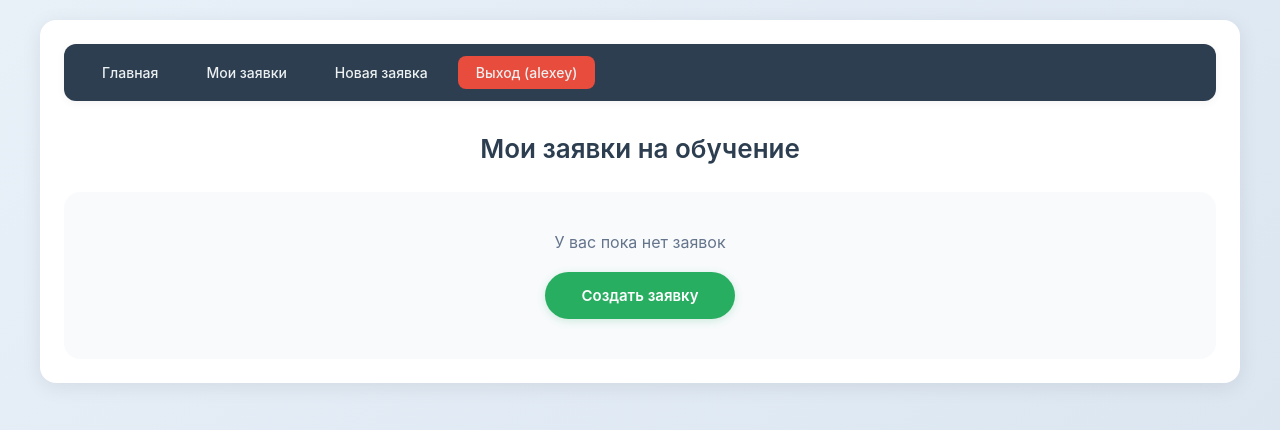
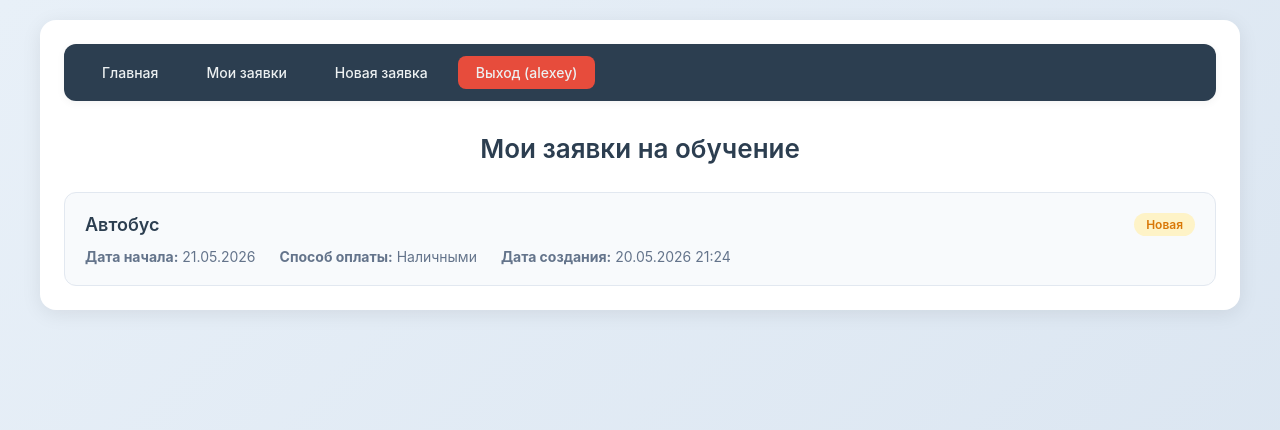
Before and after one commit to 1Alexey1727/bus_portal, a Django app: page /applications/ in a window 1280 px wide. Shown: the top 430 px of the page. Run offline with Django 5.2, Linux system fonts and the light colour scheme; a user stored in the database is signed in; data comes from the database, SQL or seed files in the repository; both versions use the stored data as it was after the commit.

Commit message:
Добавил создание и просмотр заявок

```diff
--- a/main/models.py
+++ b/main/models.py
@@ -8,3 +8,31 @@ class User(AbstractUser):
 
     def __str__(self):
         return self.username
+
+class Application(models.Model):
+    COURSE_CHOICES = [
+        ('bus', 'Автобус'),
+        ('electrobus', 'Электробус'),
+        ('tram', 'Трамвай'),
+    ]
+
+    PAYMENT_CHOICES = [
+        ('cash', 'Наличными'),
+        ('transfer', 'Перевод по номеру телефона'),
+    ]
+
+    STATUS_CHOICES = [
+        ('new', 'Новая'),
+        ('studying', 'Идет обучение'),
+        ('completed', 'Обучение завершено'),
+    ]
+
+    user = models.ForeignKey(User, on_delete=models.CASCADE, related_name='applications')
+    course_name = models.CharField(max_length=50, choices=COURSE_CHOICES)
+    start_date = models.DateField()
+    payment_method = models.CharField(max_length=20, choices=PAYMENT_CHOICES)
+    status = models.CharField(max_length=20, choices=STATUS_CHOICES, default='new')
+    created_at = models.DateTimeField(auto_now_add=True)
+
+    def __str__(self):
+        return f"{self.user.username} - {self.course_name}"
--- a/main/templates/applications.html
+++ b/main/templates/applications.html
@@ -2,9 +2,34 @@
 {% block content %}
 <div class="applications-container">
     <h2 class="page-title">Мои заявки на обучение</h2>
-    <div style="text-align: center; padding: 40px; background: #f8fafc; border-radius: 16px;">
-        <p style="color: #64748b; font-size: 16px;">У вас пока нет заявок</p>
-        <a href="{% url 'create_application' %}" class="action-button" style="margin-top: 20px; display: inline-block;">Создать заявку</a>
-    </div>
+
+    {% if messages %}
+        {% for message in messages %}
+            <div class="success-message">{{ message }}</div>
+        {% endfor %}
+    {% endif %}
+
+    {% if applications %}
+        <div class="applications-list">
+            {% for app in applications %}
+            <div class="application-card">
+                <div class="application-header">
+                    <span class="application-course">{{ app.get_course_name_display }}</span>
+                    <span class="application-status status-{{ app.status }}">{{ app.get_status_display }}</span>
+                </div>
+                <div class="application-details">
+                    <p><strong>Дата начала:</strong> {{ app.start_date|date:"d.m.Y" }}</p>
+                    <p><strong>Способ оплаты:</strong> {{ app.get_payment_method_display }}</p>
+                    <p><strong>Дата создания:</strong> {{ app.created_at|date:"d.m.Y H:i" }}</p>
+                </div>
+            </div>
+            {% endfor %}
+        </div>
+    {% else %}
+        <div class="empty-state">
+            <p>У вас пока нет заявок</p>
+            <a href="{% url 'create_application' %}" class="action-button">Создать заявку</a>
+        </div>
+    {% endif %}
 </div>
 {% endblock %}
--- a/main/views.py
+++ b/main/views.py
@@ -1,7 +1,9 @@
-from django.shortcuts import render, redirect
+from django.shortcuts import render, redirect, get_object_or_404
 from django.contrib.auth import login, authenticate, logout
 from django.contrib.auth.decorators import login_required
-from .forms import RegisterForm
+from django.contrib import messages
+from .forms import RegisterForm, ApplicationForm
+from .models import Application
 
 def register_view(request):
     if request.method == 'POST':
@@ -33,10 +35,21 @@ def logout_view(request):
 def home_view(request):
     return render(request, 'home.html')
 
-login_required
+@login_required
 def applications_view(request):
-    return render(request, 'applications.html')
+    user_applications = Application.objects.filter(user=request.user).order_by('-created_at')
+    return render(request, 'applications.html', {'applications': user_applications})
 
 @login_required
 def create_application_view(request):
-    return render(request, 'create_application.html')
+    if request.method == 'POST':
+        form = ApplicationForm(request.POST)
+        if form.is_valid():
+            application = form.save(commit=False)
+            application.user = request.user
+            application.save()
+            messages.success(request, 'Заявка успешно отправлена!')
+            return redirect('applications')
+    else:
+        form = ApplicationForm()
+    return render(request, 'create_application.html', {'form': form})
--- a/static/css/style.css
+++ b/static/css/style.css
@@ -236,7 +246,150 @@ body {
     box-shadow: 0 4px 12px rgba(39, 174, 96, 0.3);
 }
 
-/* Мобильная адаптация 480px */
+/* Подсветка полей с ошибками */
+.form-input.error {
+    border-color: #e74c3c;
+    background: #fff5f5;
+}
+
+.form-input.error:focus {
+    border-color: #e74c3c;
+    box-shadow: 0 0 0 3px rgba(231, 76, 60, 0.1);
+}
+
+/* Страница заявок */
+.applications-container {
+    margin-top: 20px;
+}
+
+.success-message {
+    color: #27ae60;
+    background: #e8f8f0;
+    padding: 12px 16px;
+    border-radius: 8px;
+    margin-bottom: 20px;
+    border-left: 3px solid #27ae60;
+}
+
+.applications-list {
+    display: flex;
+    flex-direction: column;
+    gap: 16px;
+}
+
+.application-card {
+    background: #f8fafc;
+    border-radius: 12px;
+    padding: 20px;
+    border: 1px solid #e2e8f0;
+    transition: all 0.2s ease;
+}
+
+.application-card:hover {
+    box-shadow: 0 4px 12px rgba(0, 0, 0, 0.05);
+    border-color: #cbd5e1;
+}
+
+.application-header {
+    display: flex;
+    justify-content: space-between;
+    align-items: center;
+    margin-bottom: 12px;
+    flex-wrap: wrap;
+    gap: 10px;
+}
+
+.application-course {
+    font-size: 18px;
+    font-weight: 600;
+    color: #2c3e50;
+}
+
+.application-status {
+    padding: 4px 12px;
+    border-radius: 20px;
+    font-size: 12px;
+    font-weight: 600;
+}
+
+.status-new {
+    background: #fef3c7;
+    color: #d97706;
+}
+
+.status-studying {
+    background: #dbeafe;
+    color: #2563eb;
+}
+
+.status-completed {
+    background: #d1fae5;
+    color: #059669;
+}
+
+.application-details {
+    display: flex;
+    gap: 24px;
+    flex-wrap: wrap;
+    font-size: 14px;
+    color: #64748b;
+}
+
+.application-details p {
+    margin: 0;
+}
+
+.empty-state {
+    text-align: center;
+    padding: 40px;
+    background: #f8fafc;
+    border-radius: 16px;
+}
+
+.empty-state p {
+    color: #64748b;
+    font-size: 16px;
+    margin-bottom: 20px;
+}
+
+/* Страница создания заявки */
+.application-form {
+    max-width: 500px;
+    margin: 0 auto;
+}
+
+.application-form select,
+.application-form input[type="date"] {
+    width: 100%;
+    padding: 12px 14px;
+    border: 1px solid #dcdfe6;
+    border-radius: 8px;
+    font-size: 15px;
+    background: #fafbfc;
+}
+
+.application-form select:focus,
+.application-form input[type="date"]:focus {
+    outline: none;
+    border-color: #3498db;
+    box-shadow: 0 0 0 3px rgba(52, 152, 219, 0.1);
+}
+
+.info-block {
+    background: #f0f9ff;
+    padding: 15px;
+    border-radius: 8px;
+    margin-top: 20px;
+    border-left: 3px solid #3498db;
+}
+
+.info-block p {
+    font-size: 14px;
+    color: #2c3e50;
+    margin: 0;
+}
+
+/* Адаптация под мобильные устройства 480px */
 @media (max-width: 480px) {
     body {
         padding: 8px;
```
Also changed, not shown: other parts of static/css/style.css (+29 -21 lines), main/forms.py (+16 -1 lines), main/templates/create_application.html (+16 -17 lines), db.sqlite3, main/migrations/0002_application.py (added).
